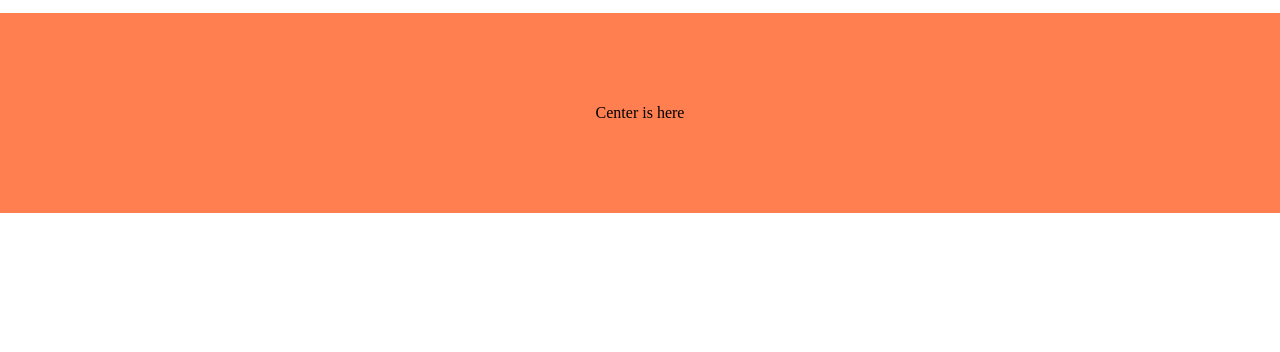
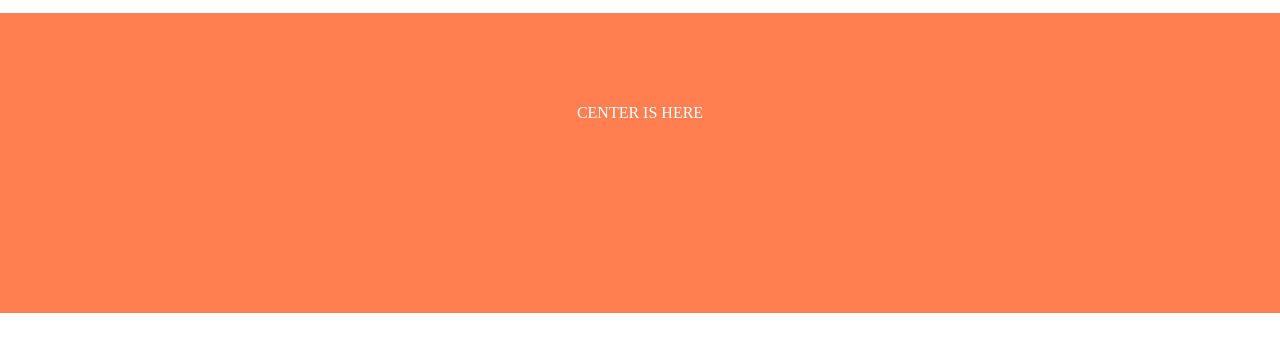
Before and after one commit to taniakononenko23/vscode-git-test40, a plain HTML site: page index.html in a window 1280 px wide. Shown: the part 104-456 px from the top of the page. Drawn offline with nearby package versions, Linux system fonts and the light colour scheme.

```diff
--- a/index.html
+++ b/index.html
@@ -22,9 +22,11 @@
       }
       div {
         background-color: coral;
-        height: 200px;
+        height: 300px;
         line-height: 200px;
         text-align: center;
+        text-transform: uppercase;
+        color: white;
       }
     </style>
   </head>
```
